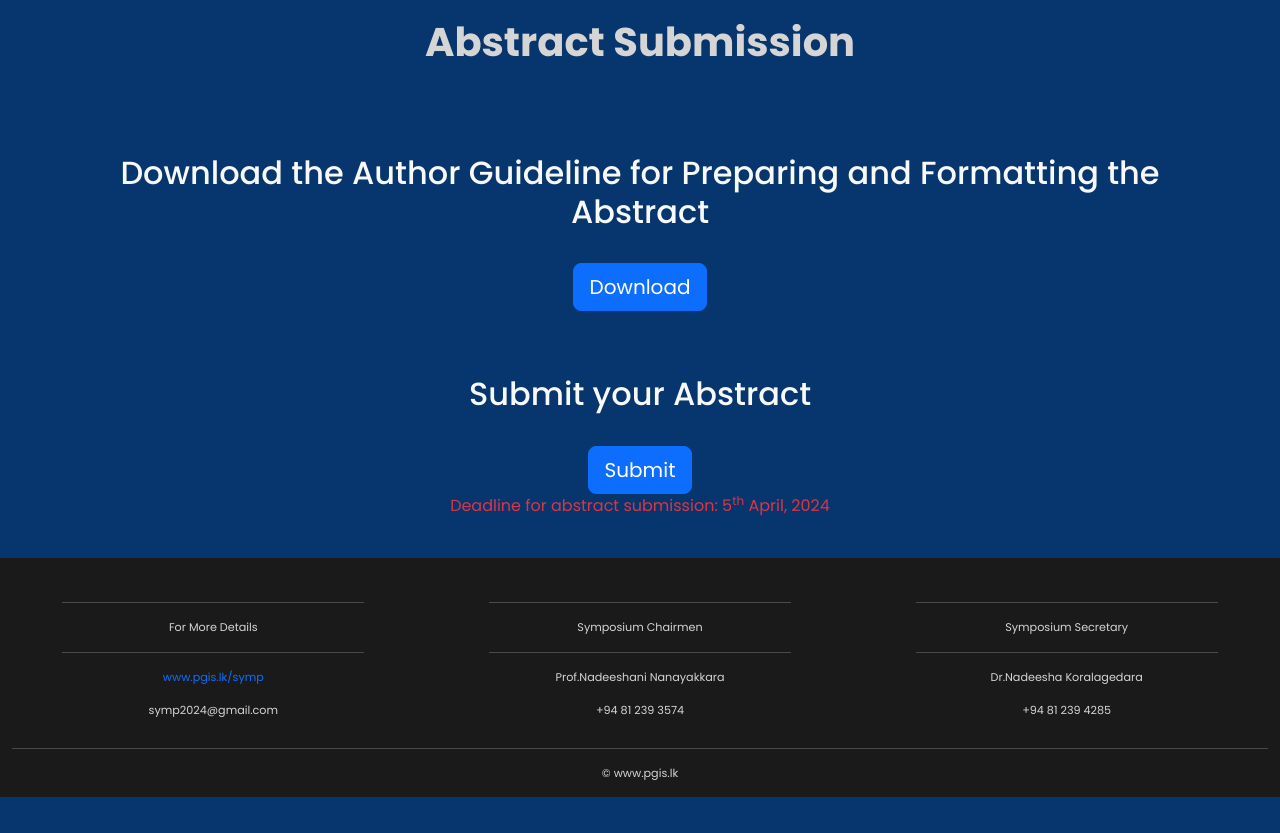
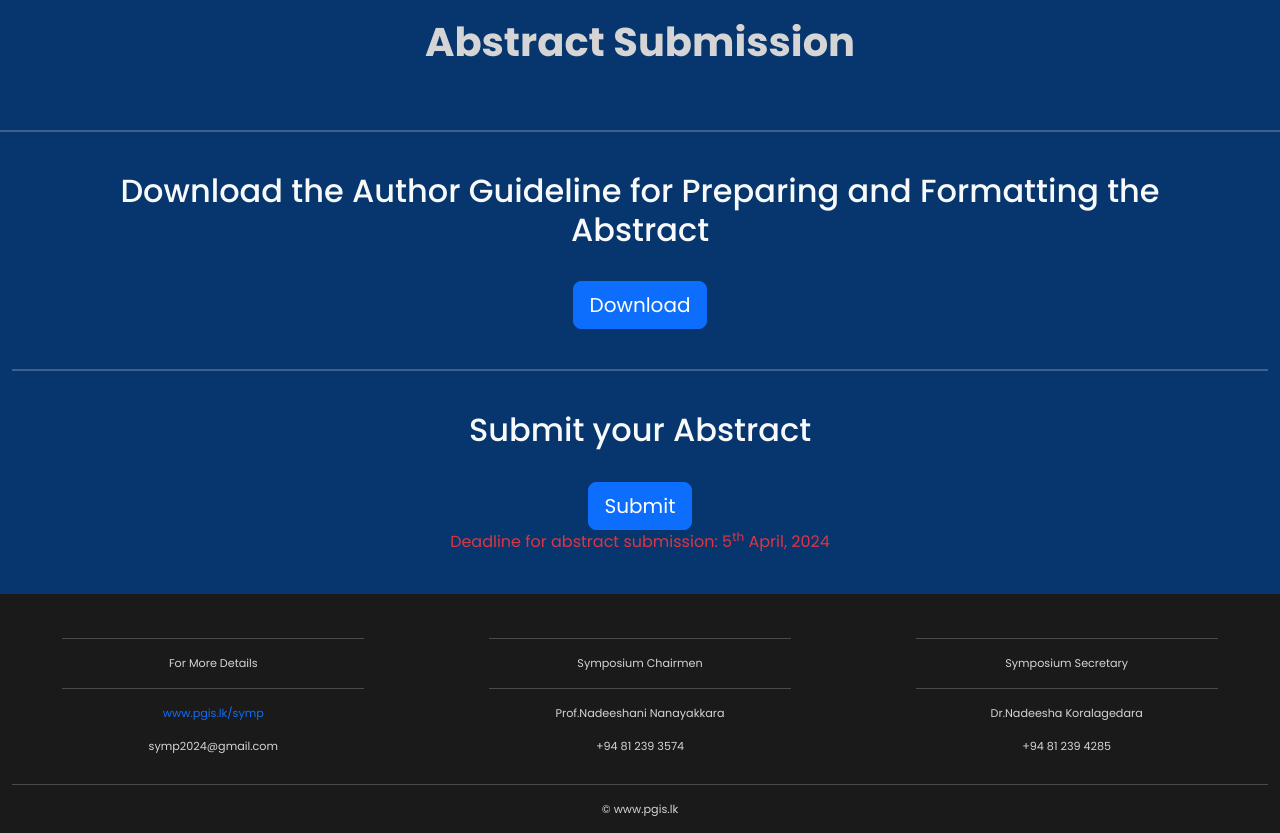
Before and after one commit to Isurumad/web_symp, a website: page src/guidlines.html in a window 1280 px wide. Shown: the part 94-927 px from the top of the page. Before the commit the page ends 891 px from the top, so only its background shows below. Drawn offline with nearby package versions, Linux system fonts and the light colour scheme.

Commit message:
Dividers for guidelines

```diff
--- a/src/guidlines.html
+++ b/src/guidlines.html
@@ -84,6 +84,7 @@
         </div>
 
     </div>
+	<hr class="bg-light border">
 
     <!-- instructions section start -->
 
@@ -98,6 +99,8 @@
              </div>
             <br>
         </div>
+
+		<hr class="bg-light border">
 
         <div class="container" >
             <div class="col-12 text-center text-light p-4 mt-3">
```
